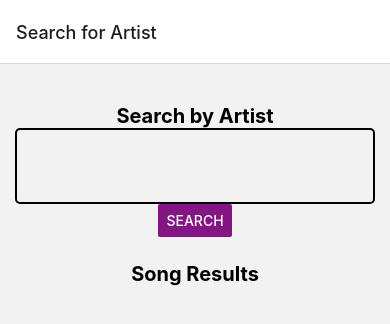
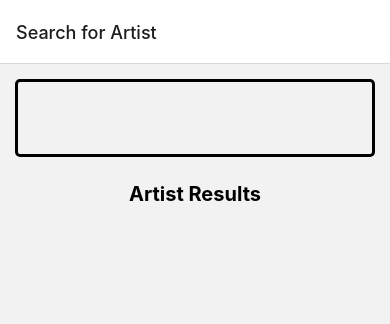
Before and after one commit to richkuo/songbook, a React Native app: screen / in a window 390 px wide. Shown: the top 324 px of the page. Built offline with nearby package versions, Linux system fonts and the light colour scheme.

Commit message:
Adding artist search and songlist screens

```diff
--- a/App.js
+++ b/App.js
@@ -2,6 +2,7 @@ import { StatusBar } from 'expo-status-bar';
 import React from 'react';
 import { StyleSheet, Text, SafeAreaView } from 'react-native';
 import SearchScreen from './screens/SearchScreen';
+import SongsScreen from './screens/SongsScreen';
 import { NavigationContainer } from '@react-navigation/native';
 import { createNativeStackNavigator } from '@react-navigation/native-stack';
 
@@ -13,6 +14,7 @@ export default function App() {
       <NavigationContainer>
         <Stack.Navigator>
           <Stack.Screen name="Search for Artist" component={SearchScreen} />
+          <Stack.Screen name="Songs" component={SongsScreen} />
         </Stack.Navigator>
       </NavigationContainer>
       <StatusBar style="auto" />
--- /dev/null
+++ b/components/ArtistCard.js
@@ -0,0 +1,54 @@
+import * as React from 'react';
+import {
+  Image,
+  StyleSheet,
+  Text,
+  View,
+} from 'react-native';
+
+const ArtistCard = (props) => {
+  return <View style={styles.card}>
+    <View style={styles.imageContainer}>
+      <Image
+        style={styles.artistImage}
+        source={{
+          uri: props.imageUrl,
+        }}
+      />
+    </View>
+
+    <View style={styles.textContainer}>
+      <Text style={styles.artistTitle}>{props.name}</Text>
+      <Text style={styles.artistTitle}>{props.is_verified ? "Verified" : ""}</Text>
+    </View>
+  </View>;
+}
+
+const styles = StyleSheet.create({
+  card: {
+    width: '100%',
+    borderWidth: 3,
+    borderRadius: 5,
+    marginVertical: 5,
+    flexDirection: 'row',
+    justifyContent: 'space-evenly',
+  },
+  imageContainer: {
+    flex: 1,
+    justifyContent: 'center',
+    alignItems: 'center',
+  },
+  textContainer: {
+    flex: 2,
+    padding: 10,
+  },
+  artistImage: {
+    height: 100,
+    width: '100%',
+  },
+  artistTitle: {
+    fontSize: 20,
+  },
+});
+
+export default ArtistCard;
--- /dev/null
+++ b/components/SongCard.js
@@ -0,0 +1,53 @@
+import * as React from 'react';
+import {
+  Image,
+  StyleSheet,
+  Text,
+  View,
+} from 'react-native';
+
+const SongCard = (props) => {
+  return <View style={styles.card}>
+    <View style={styles.imageContainer}>
+      <Image
+        style={styles.songImage}
+        source={{
+          uri: props.imageUrl,
+        }}
+      />
+    </View>
+
+    <View style={styles.textContainer}>
+      <Text style={styles.songTitle}>{props.title}</Text>
+    </View>
+  </View>;
+}
+
+const styles = StyleSheet.create({
+  card: {
+    width: '100%',
+    borderWidth: 3,
+    borderRadius: 5,
+    marginVertical: 5,
+    flexDirection: 'row',
+    justifyContent: 'space-evenly',
+  },
+  imageContainer: {
+    flex: 1,
+    justifyContent: 'center',
+    alignItems: 'center',
+  },
+  textContainer: {
+    flex: 2,
+    padding: 10,
+  },
+  songImage: {
+    height: 100,
+    width: '100%',
+  },
+  songTitle: {
+    fontSize: 20,
+  },
+});
+
+export default SongCard;
--- a/screens/SearchScreen.js
+++ b/screens/SearchScreen.js
@@ -3,19 +3,22 @@ import {useState} from 'react';
 import {
   Button,
   FlatList,
+  TouchableOpacity,
   StyleSheet,
   Text,
   TextInput,
   View,
 } from 'react-native';
 
-export default function SearchScreen() {
-  const [artist, setArtist] = useState('');
+import ArtistCard from '../components/ArtistCard'
+
+export default function SearchScreen({ navigation }) {
+  const [artistList, setArtistList] = useState([]);
   const [songList, setSongList] = useState([]);
 
   const submitSearch = async (searchTerm) => {
     try {
-      const response = await fetch('https://api.genius.com/search?q=' + searchTerm, {
+      const response = await fetch('https://api.genius.com/search?per_page=50&q=' + searchTerm, {
         method: 'GET',
         headers: {
           Authorization: 'Bearer e18K699_KGYDWob1J9n2N4eZhnRPFcCLgZ6wC3Xm3xlpKGK7_mbaNXB2WEeTSjx-',
@@ -25,47 +28,61 @@ export default function SearchScreen() {
       });
 
       const json = await response.json();
+      const hits = json.response.hits;
 
-      let songs = json.response.hits.filter(song => song.type == 'song');
-
-      setSongList(songs);
+      // display only unique artists
+      let artists = [...new Map(hits.map(hit => [hit.result.primary_artist.id, hit.result.primary_artist])).values()]
+      setArtistList(artists);
     } catch (error) {
       console.error(error);
     }
   }
 
-  const renderSong = (song) => {
-    let item = song.item.result;
+  // example primary_artist object
+  // "primary_artist": Object {
+  //   "api_path": "/artists/1312707",
+  //   "header_image_url": "https://images.genius.com/7512e4d75df60c4dd6f8bee8cac477e3.1000x333x1.jpg",
+  //   "id": 1312707,
+  //   "image_url": "https://images.genius.com/8e31f6d0355c4b073cbc92a89d11c618.680x680x1.jpg",
+  //   "is_meme_verified": false,
+  //   "is_verified": false,
+  //   "name": "Krimelife Ca$$",
+  //   "url": "https://genius.com/artists/Krimelife-ca",
+  // },
+
+  const renderArtist = (artist) => {
+    let item = artist.item;
 
     return (
-      <View>
-        <Text>{item.title}</Text>
-        <Text>{item.header_image_url}</Text>
-      </View>
+      <TouchableOpacity
+        onPress={() => navigation.navigate('Songs by Artist', {
+          songList: songList.filter(song => song.result.primary_artist.id == item.id),
+          artist: item,
+        })}
+      >
+        <ArtistCard
+          id={item.id}
+          key={item.id}
+          name={item.name}
+          imageUrl={item.header_image_url}
+          is_verified={item.is_verified}
+        />
+      </TouchableOpacity>
     )
   };
 
   return (
     <View style={styles.container}>
-      <Text style={styles.title}>Search by Artist</Text>
       <TextInput
         style={styles.textInput}
-        onChangeText={text => setArtist(text)}
-        value={artist}
+        onChangeText={text => submitSearch(text)}
       />
 
-      <Button
-        onPress={() => submitSearch(artist)}
-        title="Search"
-        color="#841584"
-        accessibilityLabel="Artist Search Button"
-      />
-
-      <Text style={styles.title}>Song Results</Text>
+      <Text style={styles.title}>Artist Results</Text>
       <FlatList
-        data={songList}
-        renderItem={song => renderSong(song)}
-        keyExtractor={song => song.id}
+        data={artistList}
+        renderItem={artist => renderArtist(artist)}
+        keyExtractor={artist => artist.id}
       />
     </View>
   );
@@ -87,11 +104,7 @@ const styles = StyleSheet.create({
     fontSize: 35,
     borderRadius: 5,
     width: '100%',
-    borderWidth: 2,
+    borderWidth: 3,
     padding: 15,
   },
-  wrapperCustom: {
-    borderRadius: 8,
-    padding: 6
-  },
 });
--- /dev/null
+++ b/screens/SongsScreen.js
@@ -0,0 +1,89 @@
+import * as React from 'react';
+import { useState, useEffect } from 'react';
+import {
+  Button,
+  FlatList,
+  TouchableOpacity,
+  StyleSheet,
+  Text,
+  TextInput,
+  View,
+} from 'react-native';
+
+import SongCard from '../components/SongCard'
+
+export default function SongsScreen({ route, navigation }) {
+  const { artist } = route.params;
+  const [songList, setSongList] = useState([]);
+
+  const submitSearch = async () => {
+    try {
+      const response = await fetch('https://api.genius.com/search?per_page=50&q=' + artist.name, {
+        method: 'GET',
+        headers: {
+          Authorization: 'Bearer e18K699_KGYDWob1J9n2N4eZhnRPFcCLgZ6wC3Xm3xlpKGK7_mbaNXB2WEeTSjx-',
+          Accept: 'application/json',
+          'Content-Type': 'application/json',
+        },
+      });
+
+      const json = await response.json();
+
+      const hits = json.response.hits;
+
+      let songs = hits.filter(song => song.type == 'song');
+
+      setSongList(songs);
+    } catch (error) {
+      console.error(error);
+    }
+  }
+
+  const renderSong = (song) => {
+    let item = song.item.result;
+
+    return (
+      <SongCard
+        id={item.id}
+        key={item.id}
+        title={item.title}
+        stats={item.stats}
+        imageUrl={item.header_image_url}
+      />
+    )
+  };
+
+  useEffect(() => { submitSearch() })
+
+  return (
+    <View style={styles.container}>
+      <Text style={styles.title}>Song Results for {artist.name}</Text>
+      <FlatList
+        data={songList}
+        renderItem={song => renderSong(song)}
+        keyExtractor={song => song.id}
+      />
+    </View>
+  );
+}
+
+const styles = StyleSheet.create({
+  container: {
+    flex: 1,
+    paddingHorizontal: 15,
+    alignItems: 'center',
+    justifyContent: 'center',
+  },
+  title: {
+    marginVertical: 15,
+    fontSize: 20,
+    fontWeight: 'bold',
+  },
+  textInput: {
+    fontSize: 35,
+    borderRadius: 5,
+    width: '100%',
+    borderWidth: 3,
+    padding: 15,
+  },
+});
```
